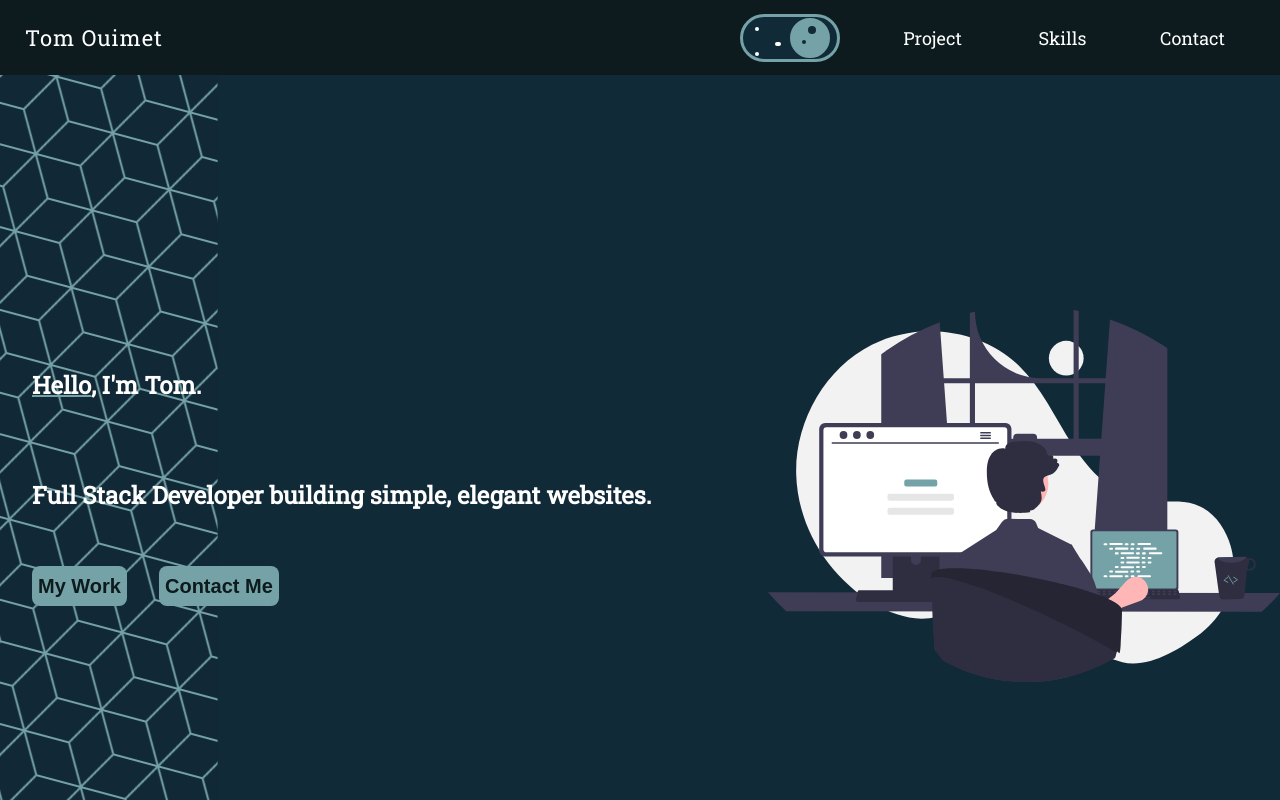
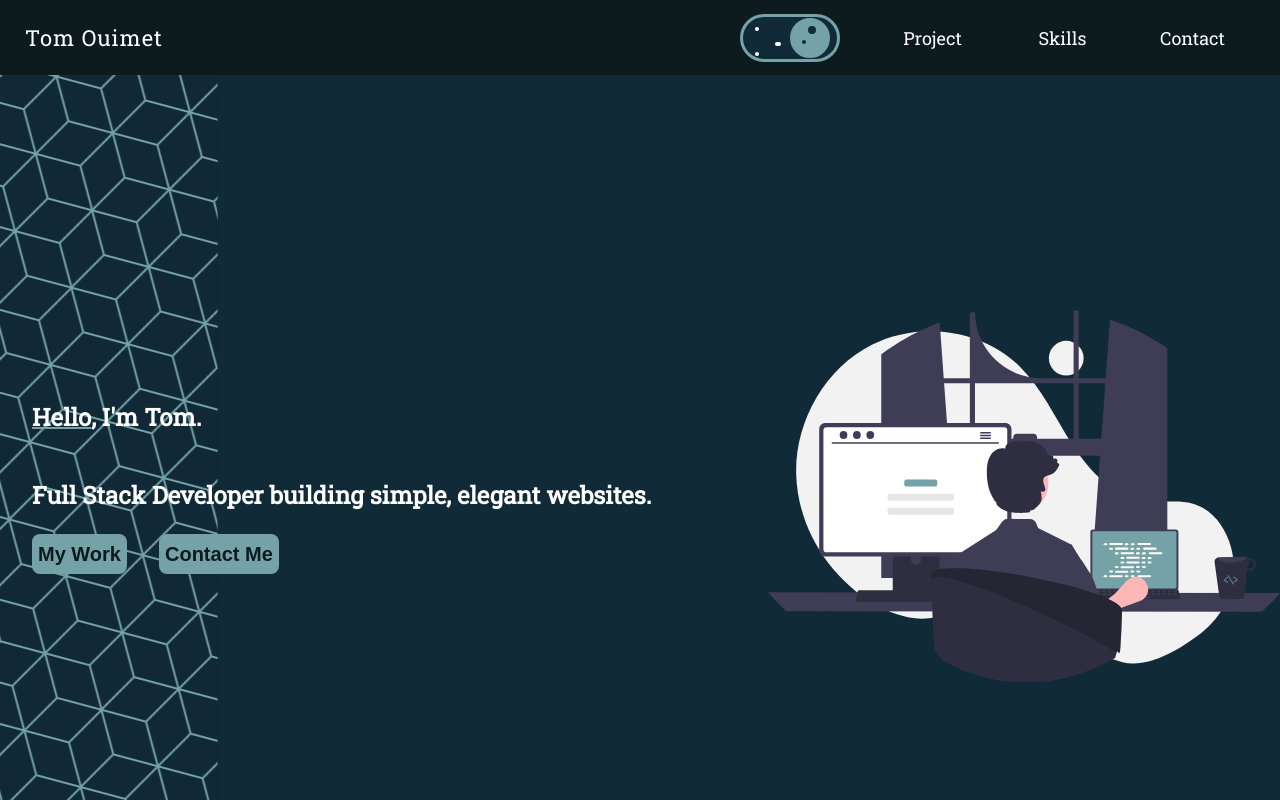
Before and after one commit to thouime/portfolio, a React (Create React App) app: page / in a window 1280 px wide. Shown: the top 800 px of the page. Built offline with nearby package versions, Linux system fonts and the light colour scheme; a web font is replaced by a local one.

Commit message:
more styling fixes

```diff
--- a/src/css/App.css
+++ b/src/css/App.css
@@ -241,7 +241,6 @@ section {
   width: 85%;
   text-align: left;
   justify-content: center;
-  gap: 2rem;
 }
 
 .intro--underline {
```
